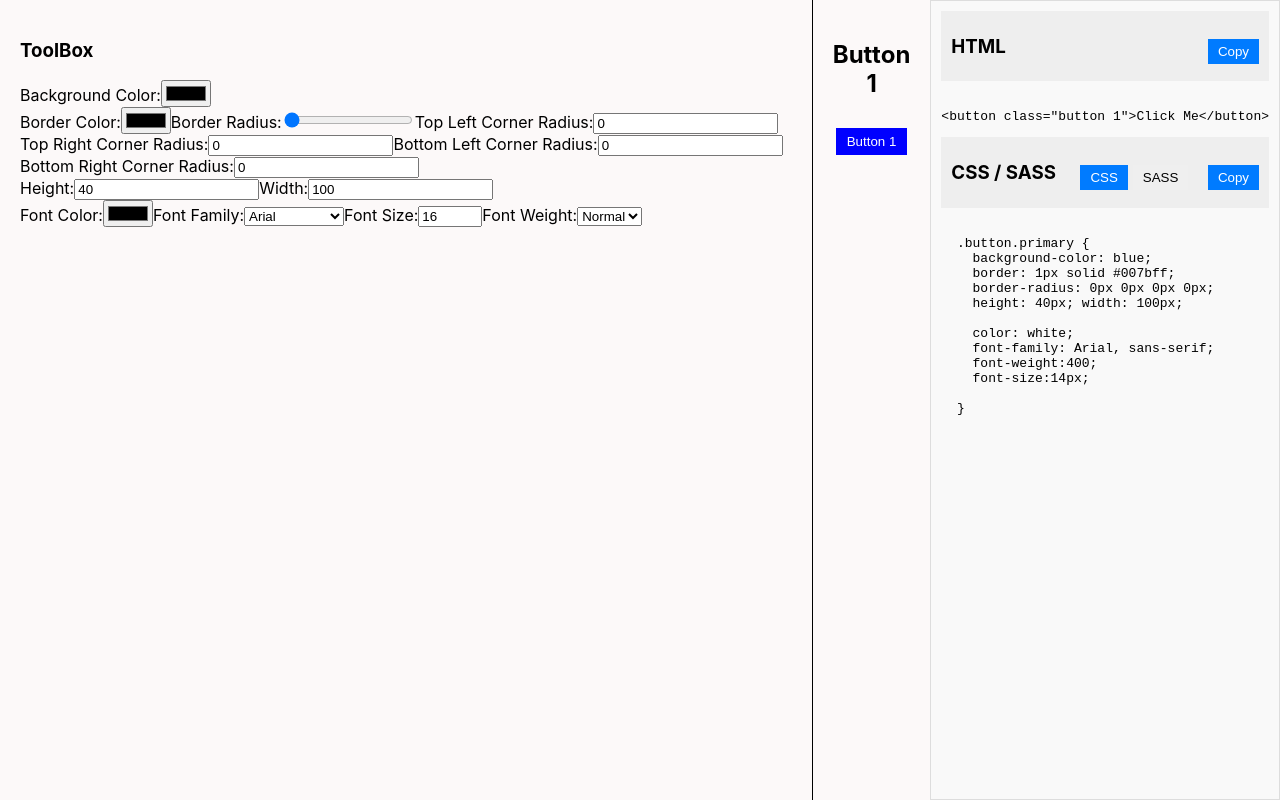
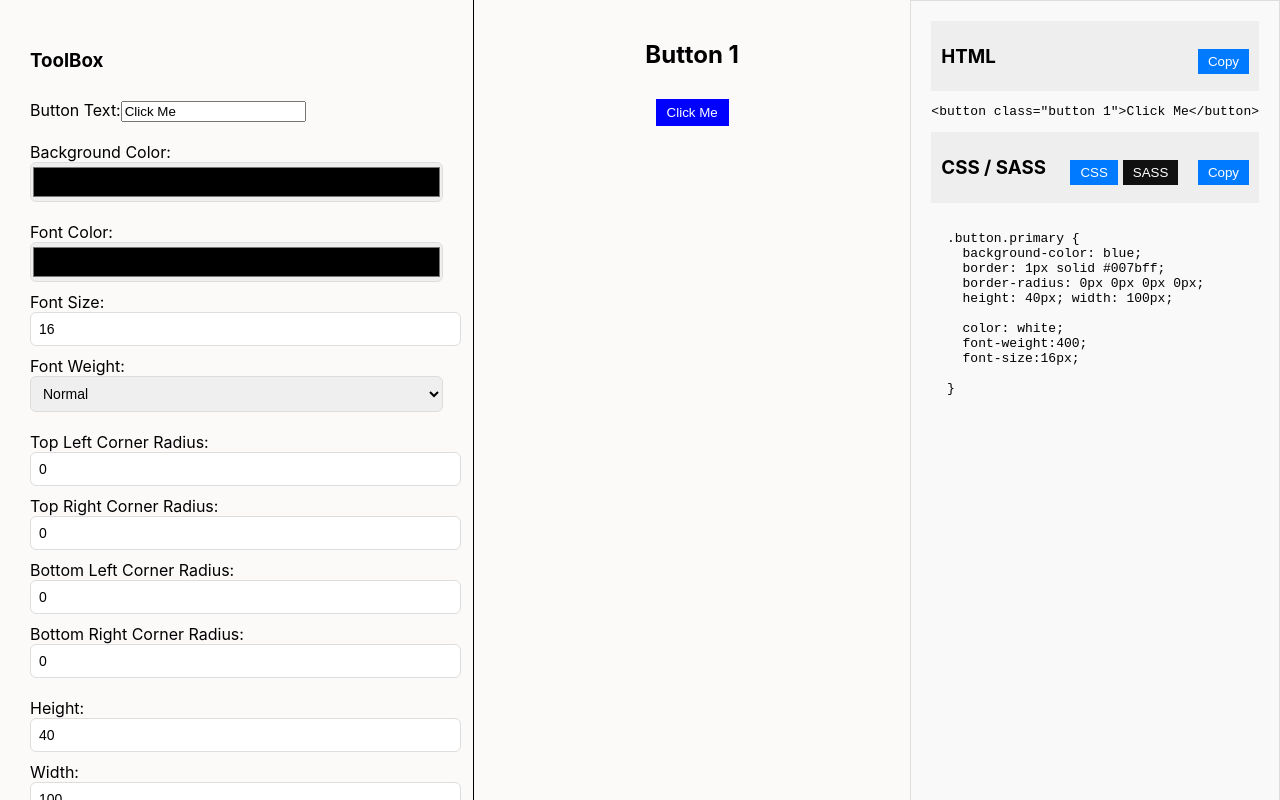
Before and after one commit to srimali12345/UI-Components-Library, a React (Create React App) app: page /customize/1 in a window 1280 px wide. Shown: the top 800 px of the page. Built offline with nearby package versions, Linux system fonts and the light colour scheme.

Commit message:
Button Changes

```diff
--- a/src/App.js
+++ b/src/App.js
@@ -1,6 +1,6 @@
 import React from "react";
 import { BrowserRouter as Router, Routes, Route } from "react-router-dom";
-import Dashboard from "./components/Dashboard";
+import Dashboard from "./pages/Dashboard";
 import ButtonCustomization from "./components/Button/ButtonCustomization";
 
 const App = () => {
--- a/src/components/Button/ButtonCustomization.js
+++ b/src/components/Button/ButtonCustomization.js
@@ -1,7 +1,7 @@
 import React, { useState, useEffect } from "react";
 import { useParams } from "react-router-dom";
 import ToolBox from "./ToolBox";
-import CodePanel from './Codepanel'
+import CodePanel from "./Codepanel";
 import "../../styles/Buttons/styles.scss";
 import MainContent from "./MainContent";
 
@@ -33,9 +33,8 @@ const ButtonCustomization = () => {
 
   const [buttonText, setButtonText] = useState("Click Me");
 
-
   const getToolBoxProps = () => {
-    switch (buttonType ) {
+    switch (buttonType) {
       case "outline":
         return {
           showBackgroundColor: false,
@@ -63,10 +62,21 @@ const ButtonCustomization = () => {
 
   return (
     <div className="customization-container">
-      <ToolBox buttonStyles={buttonStyles} setButtonStyles={setButtonStyles} {...toolBoxProps} />
+      <ToolBox
+        buttonStyles={buttonStyles}
+        setButtonStyles={setButtonStyles}
+        {...toolBoxProps}
+        buttonText={buttonText}
+        showUploadIcon={true}
+        setButtonText={setButtonText}
+      />
       <MainContent buttonStyles={buttonStyles} buttonText={buttonText} />
-      <CodePanel buttonStyles={buttonStyles} buttonText={buttonText} buttonType={buttonType} {...toolBoxProps}/>
-
+      <CodePanel
+        buttonStyles={buttonStyles}
+        buttonText={buttonText}
+        buttonType={buttonType}
+        {...toolBoxProps}
+      />
     </div>
   );
 };
--- a/src/components/Button/ButtonPreview.js
+++ b/src/components/Button/ButtonPreview.js
@@ -1,7 +1,7 @@
-const ButtonPreview = ({ buttonStyles, buttonText }) => {
+const ButtonPreview = ({ buttonStyles, buttonText, uploadedIcon }) => {
   return (
     <div>
-      <div className="button">
+      <div className="button-container">
         <button
           style={{
             ...buttonStyles,
@@ -9,9 +9,29 @@ const ButtonPreview = ({ buttonStyles, buttonText }) => {
                          ${buttonStyles.topRightRadius || 0}
                          ${buttonStyles.bottomRightRadius || 0}
                          ${buttonStyles.bottomLeftRadius || 0}`,
+            display: "flex",
+            alignItems: "center",
+            justifyContent: "center",
           }}
         >
-          Button 1
+          {buttonStyles.icon && buttonStyles.iconPosition === "left" && (
+            <img
+              src={buttonStyles.icon}
+              alt="icon"
+              style={{
+                height: "12px",
+                marginRight: "5px",
+              }}
+            />
+          )}
+          {buttonText}
+          {buttonStyles.icon && buttonStyles.iconPosition === "right" && (
+            <img
+              src={buttonStyles.icon}
+              alt="icon"
+              style={{ height: "12px", marginLeft: "5px" }}
+            />
+          )}
         </button>
       </div>
     </div>
--- a/src/components/Button/Codepanel.js
+++ b/src/components/Button/Codepanel.js
@@ -5,9 +5,11 @@ const CodePanel = ({
   buttonText,
   buttonType,
   buttonDefaults,
+  uploadedIcon,
 }) => {
   const [activeTab, setActiveTab] = useState("css");
-
+  const [uploadedImage, setUploadedImage] = useState(null);
+  const [generatedHTML, setGeneratedHTML] = useState("");
   const generateBorderRadius = () => {
     const {
       topLeftRadius = "0px",
@@ -23,9 +25,8 @@ const CodePanel = ({
   const generateCSS = () => {
     const commonStyles = `
     color: ${buttonStyles.color || "#000"};
-    font-family: ${buttonStyles.fontFamily || "Arial, sans-serif"};
     font-weight:${buttonStyles.fontWeight || "400"};
-    font-size:${buttonStyles.fontSize || "14px"};
+    font-size:${buttonStyles.fontSize || "16px"};
     `;
     const heightAndWidthStyle =
       buttonType !== "link"
@@ -72,7 +73,6 @@ const CodePanel = ({
   const generateSASS = () => {
     const commonVars = `
   $button-color: ${buttonStyles.color || "#000"};
-  $button-font-family: ${buttonStyles.fontFamily || "Arial, sans-serif"};
   $button-padding: ${buttonStyles.padding || "8px 12px"};
     `;
 
@@ -102,7 +102,6 @@ const CodePanel = ({
     border: $button-border;
     border-radius: $button-border-radius;
     color: $button-color;
-    font-family: $button-font-family;
     height: $button-height;
     width: $button-width;
     padding: $button-padding;
@@ -144,9 +143,12 @@ const CodePanel = ({
     }
   };
 
-  const generateHTML = () => `
-<button class="button ${buttonType}">${buttonText}</button>
-`;
+  const generateHTML = () => {
+    const iconHtml = uploadedIcon
+      ? `<img src="${uploadedIcon}" alt="icon" style="width:20px; height:20px; margin-right:8px; vertical-align:middle;" />`
+      : "";
+    return `<button class="button ${buttonType}">${iconHtml}${buttonText}</button>`;
+  };
 
   const handleCopy = (code) => {
     navigator.clipboard.writeText(code);
--- a/src/components/Button/MainContent.js
+++ b/src/components/Button/MainContent.js
@@ -1,10 +1,10 @@
 import ButtonPreview from "./ButtonPreview";
 
-const MainContent = ({ buttonStyles }) => {
+const MainContent = ({ buttonStyles,setButtonText,buttonText }) => {
   return (
     <div className="container">
       <h2>Button 1</h2>
-      <ButtonPreview buttonStyles={buttonStyles} />
+      <ButtonPreview buttonStyles={buttonStyles}  buttonText={buttonText} uploadedIcon={true} />
     </div>
   );
 };
--- a/src/components/Button/ToolBox.js
+++ b/src/components/Button/ToolBox.js
@@ -7,8 +7,12 @@ const ToolBox = ({
   showBorderColor,
   showFontStyling,
   showUnderline,
+  buttonText,
+  setButtonText,
+  showUploadIcon,
+  iconPosition
 }) => {
-  const [fontList, setFontList] = useState([
+  const [fontList] = useState([
     "Arial",
     "Roboto",
     "Open Sans",
@@ -21,6 +25,19 @@ const ToolBox = ({
     "Tahoma",
     "Verdana",
   ]);
+  const handleIconUpload = (e) => {
+    const file = e.target.files[0];
+    if (file) {
+      const reader = new FileReader();
+      reader.onloadend = () => {
+        setButtonStyles((prev) => ({
+          ...prev,
+          icon: reader.result, // Store base64 image URL
+        }));
+      };
+      reader.readAsDataURL(file);
+    }
+  };
 
   useEffect(() => {
     if (buttonStyles.fontFamily) {
@@ -36,10 +53,17 @@ const ToolBox = ({
 
   return (
     <div className="sidebar">
-      <h3>ToolBox</h3>
-
+      <h3 className="sidebar-title">ToolBox</h3>
+      <div className="input-group">
+        <label>Button Text:</label>
+        <input
+          type="text"
+          value={buttonText}
+          onChange={(e) => setButtonText(e.target.value)}
+        />
+      </div>
       {showBackgroundColor && (
-        <div>
+        <div className="input-group">
           <label>Background Color:</label>
           <input
             type="color"
@@ -53,117 +77,10 @@ const ToolBox = ({
           />
         </div>
       )}
-      {showBorderColor && (
-        <div>
-          <label>Border Color:</label>
-          <input
-            type="color"
-            value={buttonStyles.borderColor }
-            onChange={(e) =>
-              setButtonStyles({
-                ...buttonStyles,
-                borderColor: e.target.value,
-              })
-            }
-          />
-
-          <label>Border Radius:</label>
-          <input
-            type="range"
-            min="0"
-            max="100"
-            value={parseInt(buttonStyles.borderRadius) || 0}
-            onChange={(e) =>
-              setButtonStyles((prev) => ({
-                ...prev,
-                borderRadius: `${e.target.value}px`,
-              }))
-            }
-          />
-
-          <label>Top Left Corner Radius:</label>
-          <input
-            type="number"
-            min="0"
-            value={parseInt(buttonStyles.topLeftRadius) || 0}
-            onChange={(e) =>
-              setButtonStyles((prev) => ({
-                ...prev,
-                topLeftRadius: `${e.target.value}px`,
-              }))
-            }
-          />
-
-          <label>Top Right Corner Radius:</label>
-          <input
-            type="number"
-            min="0"
-            value={parseInt(buttonStyles.topRightRadius) || 0}
-            onChange={(e) =>
-              setButtonStyles((prev) => ({
-                ...prev,
-                topRightRadius: `${e.target.value}px`,
-              }))
-            }
-          />
-
-          <label>Bottom Left Corner Radius:</label>
-          <input
-            type="number"
-            min="0"
-            value={parseInt(buttonStyles.bottomLeftRadius) || 0}
-            onChange={(e) =>
-              setButtonStyles((prev) => ({
-                ...prev,
-                bottomLeftRadius: `${e.target.value}px`,
-              }))
-            }
-          />
-
-          <label>Bottom Right Corner Radius:</label>
-          <input
-            type="number"
-            min="0"
-            value={parseInt(buttonStyles.bottomRightRadius) || 0}
-            onChange={(e) =>
-              setButtonStyles((prev) => ({
-                ...prev,
-                bottomRightRadius: `${e.target.value}px`,
-              }))
-            }
-          />
-          <div>
-            <label>Height:</label>
-            <input
-              type="number"
-              min="0"
-              value={parseInt(buttonStyles.height) || 40}
-              onChange={(e) =>
-                setButtonStyles((prev) => ({
-                  ...prev,
-                  height: `${e.target.value}px`,
-                }))
-              }
-            />
-
-            <label>Width:</label>
-            <input
-              type="number"
-              min="0"
-              value={parseInt(buttonStyles.width) || 100}
-              onChange={(e) =>
-                setButtonStyles((prev) => ({
-                  ...prev,
-                  width: `${e.target.value}px`,
-                }))
-              }
-            />
-          </div>
-        </div>
-      )}
 
 {showFontStyling && (
-        <div>
+        <div className="font-styling">
+          <div className="input-group">
             <label>Font Color:</label>
             <input
               type="color"
@@ -172,24 +89,10 @@ const ToolBox = ({
                 setButtonStyles({ ...buttonStyles, color: e.target.value })
               }
             />
+          </div>
 
-          <label>Font Family:</label>
-          <select
-            value={buttonStyles.fontFamily || "Arial"}
-            onChange={(e) =>
-              setButtonStyles((prev) => ({
-                ...prev,
-                fontFamily: e.target.value,
-              }))
-            }
-          >
-            {fontList.map((font) => (
-              <option key={font} value={font}>
-                {font}
-              </option>
-            ))}
-          </select>
 
+          <div className="input-group">
             <label>Font Size:</label>
             <input
               type="number"
@@ -203,7 +106,9 @@ const ToolBox = ({
                 }))
               }
             />
+          </div>
 
+          <div className="input-group">
             <label>Font Weight:</label>
             <select
               value={buttonStyles.fontWeight || "normal"}
@@ -229,9 +134,141 @@ const ToolBox = ({
               <option value="900">900</option>
             </select>
           </div>
+        </div>
       )}
+
+      {showBorderColor && (
+        <>
+
+
+<div className="border-settings">
+
+
+      <div className="input-group">
+        <label>Top Left Corner Radius:</label>
+        <input
+          type="number"
+          min="0"
+          value={parseInt(buttonStyles.topLeftRadius) || 0}
+          onChange={(e) =>
+            setButtonStyles((prev) => ({
+              ...prev,
+              topLeftRadius: `${e.target.value}px`,
+            }))
+          }
+        />
+      </div>
+
+      <div className="input-group">
+        <label>Top Right Corner Radius:</label>
+        <input
+          type="number"
+          min="0"
+          value={parseInt(buttonStyles.topRightRadius) || 0}
+          onChange={(e) =>
+            setButtonStyles((prev) => ({
+              ...prev,
+              topRightRadius: `${e.target.value}px`,
+            }))
+          }
+        />
+      </div>
+
+      <div className="input-group">
+        <label>Bottom Left Corner Radius:</label>
+        <input
+          type="number"
+          min="0"
+          value={parseInt(buttonStyles.bottomLeftRadius) || 0}
+          onChange={(e) =>
+            setButtonStyles((prev) => ({
+              ...prev,
+              bottomLeftRadius: `${e.target.value}px`,
+            }))
+          }
+        />
+      </div>
+
+      <div className="input-group">
+        <label>Bottom Right Corner Radius:</label>
+        <input
+          type="number"
+          min="0"
+          value={parseInt(buttonStyles.bottomRightRadius) || 0}
+          onChange={(e) =>
+            setButtonStyles((prev) => ({
+              ...prev,
+              bottomRightRadius: `${e.target.value}px`,
+            }))
+          }
+        />
+      </div>
+    </div>
+    <div className="size-settings">
+        <div className="input-group">
+          <label>Height:</label>
+          <input
+            type="number"
+            min="0"
+            value={parseInt(buttonStyles.height) || 40}
+            onChange={(e) =>
+              setButtonStyles((prev) => ({
+                ...prev,
+                height: `${e.target.value}px`,
+              }))
+            }
+          />
+        </div>
+
+        <div className="input-group">
+          <label>Width:</label>
+          <input
+            type="number"
+            min="0"
+            value={parseInt(buttonStyles.width) || 100}
+            onChange={(e) =>
+              setButtonStyles((prev) => ({
+                ...prev,
+                width: `${e.target.value}px`,
+              }))
+            }
+          />
+        </div>
+      </div>
+      <div className="input-group">
+          <label>Upload Icon:</label>
+          <input type="file" accept="image/*" onChange={handleIconUpload} />
+          {buttonStyles.icon && (
+            <div className="icon-preview">
+              <img src={buttonStyles.icon} alt="Button Icon" width="50" height="50" />
+            </div>
+          )}
+
+
+        </div>
+        <div className="input-group" >
+        <label>Icon Position:</label>
+          <select
+            value={buttonStyles.iconPosition || "left"}
+            onChange={(e) =>
+              setButtonStyles({ ...buttonStyles, iconPosition: e.target.value })
+            }
+          >
+            <option value="left">Left</option>
+            <option value="right">Right</option>
+          </select>
+        </div>
+        </>
+
+
+
+      )}
+
+
+
+
       {showUnderline && (
-        <div>
+        <div className="checkbox-group">
           <label>Underline:</label>
           <input
             type="checkbox"
@@ -245,6 +282,10 @@ const ToolBox = ({
           />
         </div>
       )}
+
+
+
+
     </div>
   );
 };
--- a/src/components/Dashboard/index.js
+++ b/src/pages/Dashboard/index.js
@@ -9,6 +9,7 @@ const Dashboard = () => {
     { type: "outline", label: "Outline Button" },
     { type: "link", label: "Link Button" },
   ];
+
 
   return (
     <div className="button-dashboard">
--- a/src/styles/Buttons/styles.scss
+++ b/src/styles/Buttons/styles.scss
@@ -1,11 +1,11 @@
 .customization-container {
   background-color: rgb(252, 249, 249);
   display: flex;
-  height: 100vh;
+  min-height: 100vh;
+  max-height: auto;
 }
 .sidebar {
-  width: 400;
-  padding: 20px;
+  padding: 30px;
   border-right: 1px solid black;
   display: flex;
   flex-direction: column;
@@ -20,7 +20,6 @@
   cursor: pointer;
 }
 .code-container {
-  width: 250;
   padding: 20px;
   border-left: 1px solid red;
   text-align: left;
@@ -30,14 +29,7 @@ code {
   padding: 10px;
   border-radius: 5;
 }
-button {
-  margin-top: 10px;
-  padding: 5px 10px;
-  background: "#111111";
-  color: "white";
-  border: none;
-  cursor: "pointer";
-}
+
 .code-container {
   border: 1px solid #ddd;
   padding: 10px;
@@ -97,6 +89,9 @@ button {
     font-size: 16px;
     cursor: pointer;
     border-radius: 5px;
+    display: flex;
+    align-items: center;
+    justify-content: center;
   }
 
   .primary {
@@ -118,3 +113,114 @@ button {
     text-decoration: underline;
   }
 }
+
+input[type="color"],
+input[type="number"],
+input[type="range"],
+select {
+  width: 100%;
+  padding: 8px;
+  border-radius: 6px;
+  border: 1px solid #ddd;
+  transition: 0.3s ease;
+  font-size: 14px;
+
+  &:hover,
+  &:focus {
+    border-color: #4a90e2;
+    outline: none;
+    box-shadow: 0 0 5px rgba(74, 144, 226, 0.5);
+  }
+}
+
+input[type="color"] {
+  height: 40px;
+  padding: 0;
+  cursor: pointer;
+}
+
+input[type="checkbox"] {
+  transform: scale(1.2);
+  margin-left: 10px;
+  cursor: pointer;
+}
+.range-input {
+  display: flex;
+  align-items: center;
+  gap: 10px;
+
+  input {
+    flex: 1;
+  }
+}
+
+select {
+  cursor: pointer;
+}
+
+.checkbox-group {
+  display: flex;
+  align-items: center;
+}
+.container {
+  flex: 1;
+  text-align: center;
+  padding: 20px;
+}
+
+.button-container {
+  display: flex;
+  justify-content: center;
+  align-items: center;
+  cursor: pointer;
+}
+
+.code-container {
+  // width: 250px;
+  padding: 20px;
+  border-left: 1px solid red;
+  text-align: left;
+  background: #f9f9f9;
+  border: 1px solid #ddd;
+}
+
+code {
+  background-color: #f4f4f4;
+  padding: 10px;
+  border-radius: 5px;
+}
+
+button {
+  margin-top: 10px;
+  padding: 5px 10px;
+  background: #111111;
+  color: white;
+  border: none;
+  cursor: pointer;
+}
+
+// Toolbox styles
+.toolbox {
+  padding: 15px;
+  border: 1px solid #ddd;
+  border-radius: 8px;
+  background: #fff;
+  box-shadow: 0px 2px 5px rgba(0, 0, 0, 0.1);
+  margin-bottom: 15px;
+
+  h4 {
+    font-size: 16px;
+    font-weight: 600;
+    margin-bottom: 10px;
+    color: #4a90e2;
+  }
+
+  .tool-options {
+    display: flex;
+    flex-direction: column;
+    gap: 10px;
+  }
+}
+.input-group {
+  margin: 10px 0px;
+}
```
Lines whose indentation alone changed are shown as unchanged.
